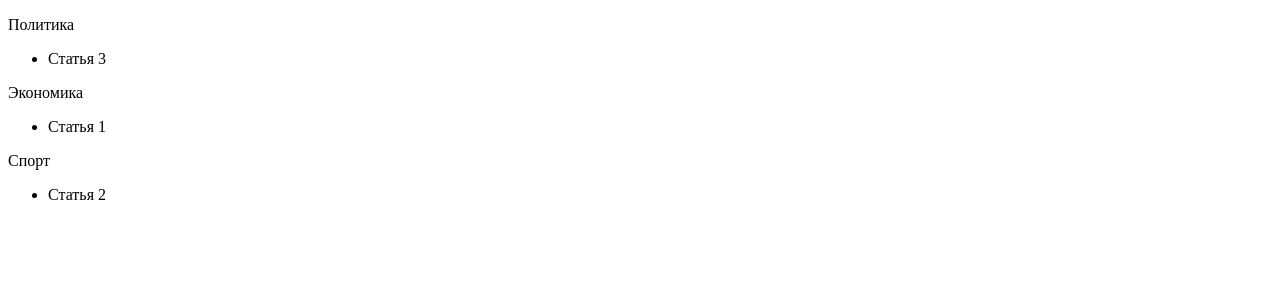
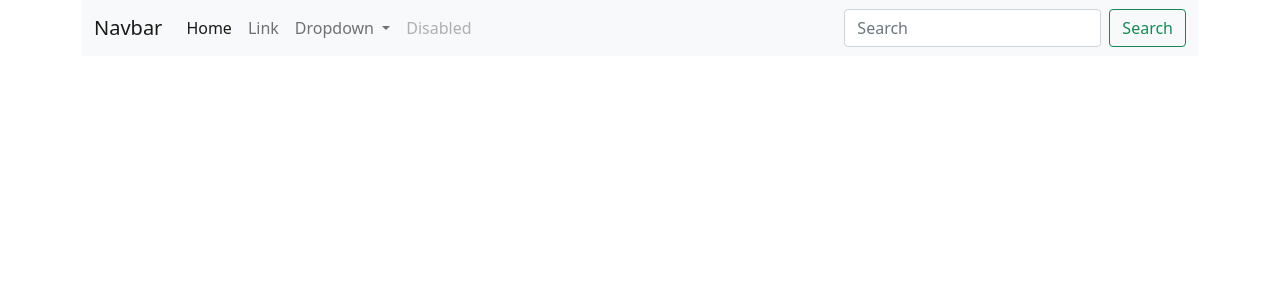
Before and after one commit to Ali-Uik/django-python, a Django app: page / in a window 1280 px wide. Shown: the top 300 px of the page. Run offline with Django 4.2, Linux system fonts and the light colour scheme; data comes from the database, SQL or seed files in the repository.

Commit message:
any changes

```diff
--- a/project/blog/models.py
+++ b/project/blog/models.py
@@ -27,6 +27,7 @@ class Article(models.Model):
     photo = models.ImageField(upload_to='photos/', blank=True, null=True, verbose_name='Изображение')
     is_published = models.BooleanField(default=True, verbose_name='Опубликовано')
     category = models.ForeignKey(Category, on_delete=models.CASCADE, verbose_name='Категория')
+    # bu yerda biz bog'liqlikni belgilaymiz
 
     # models.CASCADE - категория учирилганда шу категория билан боглик булган хамма статьяларни учиради
 
--- a/project/blog/templates/blog/index.html
+++ b/project/blog/templates/blog/index.html
@@ -5,18 +5,49 @@
     <meta name="viewport"
           content="width=device-width, user-scalable=no, initial-scale=1.0, maximum-scale=1.0, minimum-scale=1.0">
     <meta http-equiv="X-UA-Compatible" content="ie=edge">
+    <link href="https://cdn.jsdelivr.net/npm/bootstrap@5.1.3/dist/css/bootstrap.min.css" rel="stylesheet" integrity="sha384-1BmE4kWBq78iYhFldvKuhfTAU6auU8tT94WrHftjDbrCEXSU1oBoqyl2QvZ6jIW3" crossorigin="anonymous">
     <title>Document</title>
 </head>
 <body>
-{% for category in categories %}
-<p>{{ category.title }}</p>
-<ul>
-    {% for article in articles %}
-        {% if article.category.pk == category.pk %}
-        <li>{{ article.title }}</li>
-        {% endif %}
-    {% endfor %}
-</ul>
-{% endfor %}
+<div class="container">
+    <nav class="navbar navbar-expand-lg navbar-light bg-light">
+  <div class="container-fluid">
+    <a class="navbar-brand" href="#">Navbar</a>
+    <button class="navbar-toggler" type="button" data-bs-toggle="collapse" data-bs-target="#navbarSupportedContent" aria-controls="navbarSupportedContent" aria-expanded="false" aria-label="Toggle navigation">
+      <span class="navbar-toggler-icon"></span>
+    </button>
+    <div class="collapse navbar-collapse" id="navbarSupportedContent">
+      <ul class="navbar-nav me-auto mb-2 mb-lg-0">
+        <li class="nav-item">
+          <a class="nav-link active" aria-current="page" href="#">Home</a>
+        </li>
+        <li class="nav-item">
+          <a class="nav-link" href="#">Link</a>
+        </li>
+        <li class="nav-item dropdown">
+          <a class="nav-link dropdown-toggle" href="#" id="navbarDropdown" role="button" data-bs-toggle="dropdown" aria-expanded="false">
+            Dropdown
+          </a>
+          <ul class="dropdown-menu" aria-labelledby="navbarDropdown">
+            <li><a class="dropdown-item" href="#">Action</a></li>
+            <li><a class="dropdown-item" href="#">Another action</a></li>
+            <li><hr class="dropdown-divider"></li>
+            <li><a class="dropdown-item" href="#">Something else here</a></li>
+          </ul>
+        </li>
+        <li class="nav-item">
+          <a class="nav-link disabled" href="#" tabindex="-1" aria-disabled="true">Disabled</a>
+        </li>
+      </ul>
+      <form class="d-flex">
+        <input class="form-control me-2" type="search" placeholder="Search" aria-label="Search">
+        <button class="btn btn-outline-success" type="submit">Search</button>
+      </form>
+    </div>
+  </div>
+</nav>
+</div>
+<script src="https://cdn.jsdelivr.net/npm/bootstrap@5.1.3/dist/js/bootstrap.bundle.min.js" integrity="sha384-ka7Sk0Gln4gmtz2MlQnikT1wXgYsOg+OMhuP+IlRH9sENBO0LRn5q+8nbTov4+1p" crossorigin="anonymous"></script>
 </body>
+
 </html>
--- a/project/blog/views.py
+++ b/project/blog/views.py
@@ -5,11 +5,10 @@ from .models import Article, Category
 # Create your views here.
 def index(request):  # index hamisha request qabul qiladi
     articles = Article.objects.all()  # maqolalar ruyxati
-    print(articles)
     categories = Category.objects.all()
-    print(categories)
     context = {
         'articles': articles,
         'categories': categories
     }
     return render(request, 'blog/index.html', context)
+    # request-zaprosiga javob beradi, context-dagi ma'lumotlarni 'blog/index.html'-ga jo'natadi
--- a/project/project/settings.py
+++ b/project/project/settings.py
@@ -27,7 +27,7 @@ DEBUG = True  # разработкани тугатиб серверга юкл
 ALLOWED_HOSTS = []
 
 # Application definition
-# проектда урнатилган хамма app-лар шу ерда
+# проектда урнатилган хамма app-лар шу ерда, хозирги холатда биз 'blog.apps.BlogConfig' ни руйхатга олдик
 INSTALLED_APPS = [
     'django.contrib.admin',
     'django.contrib.auth',
```
